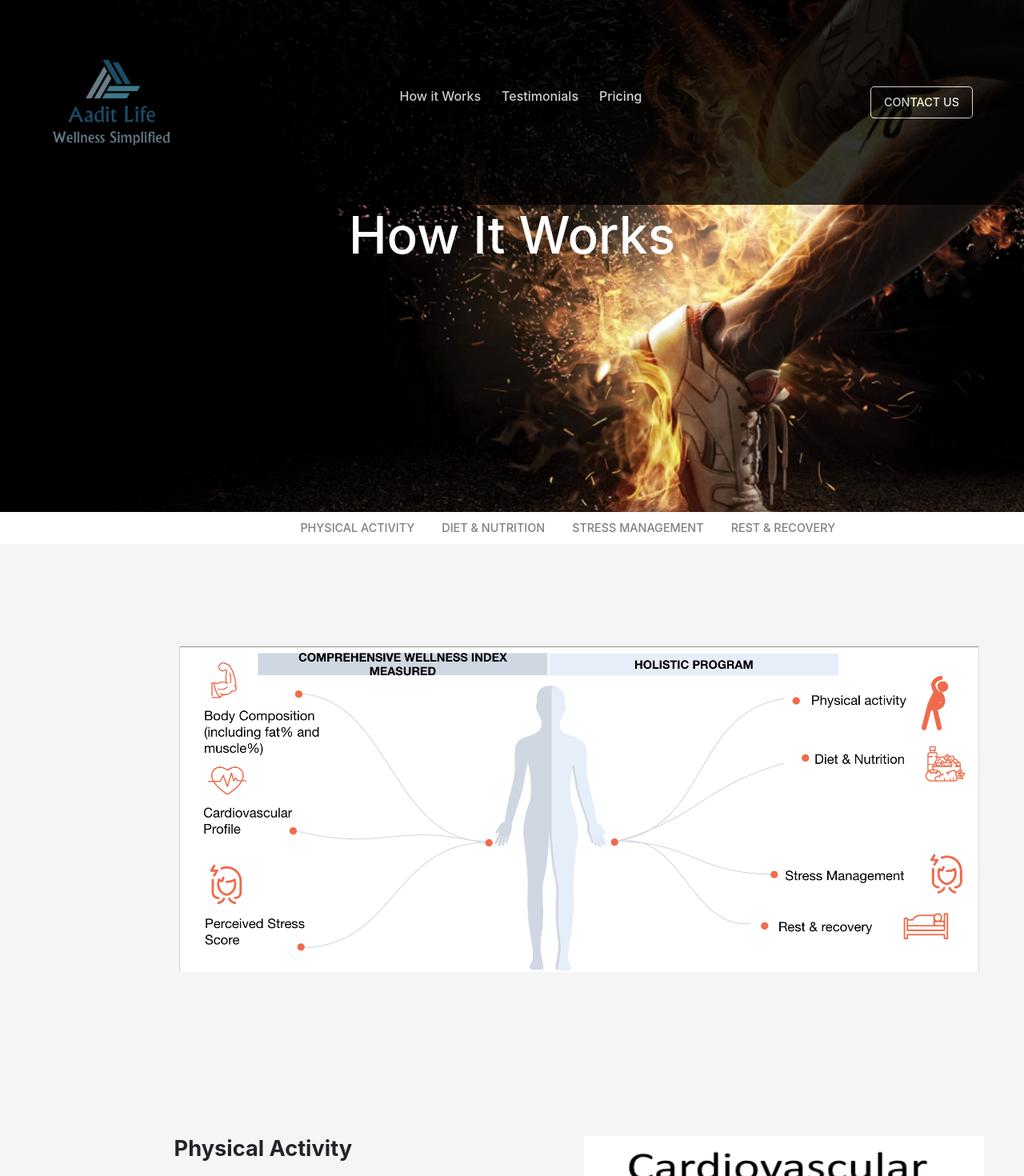
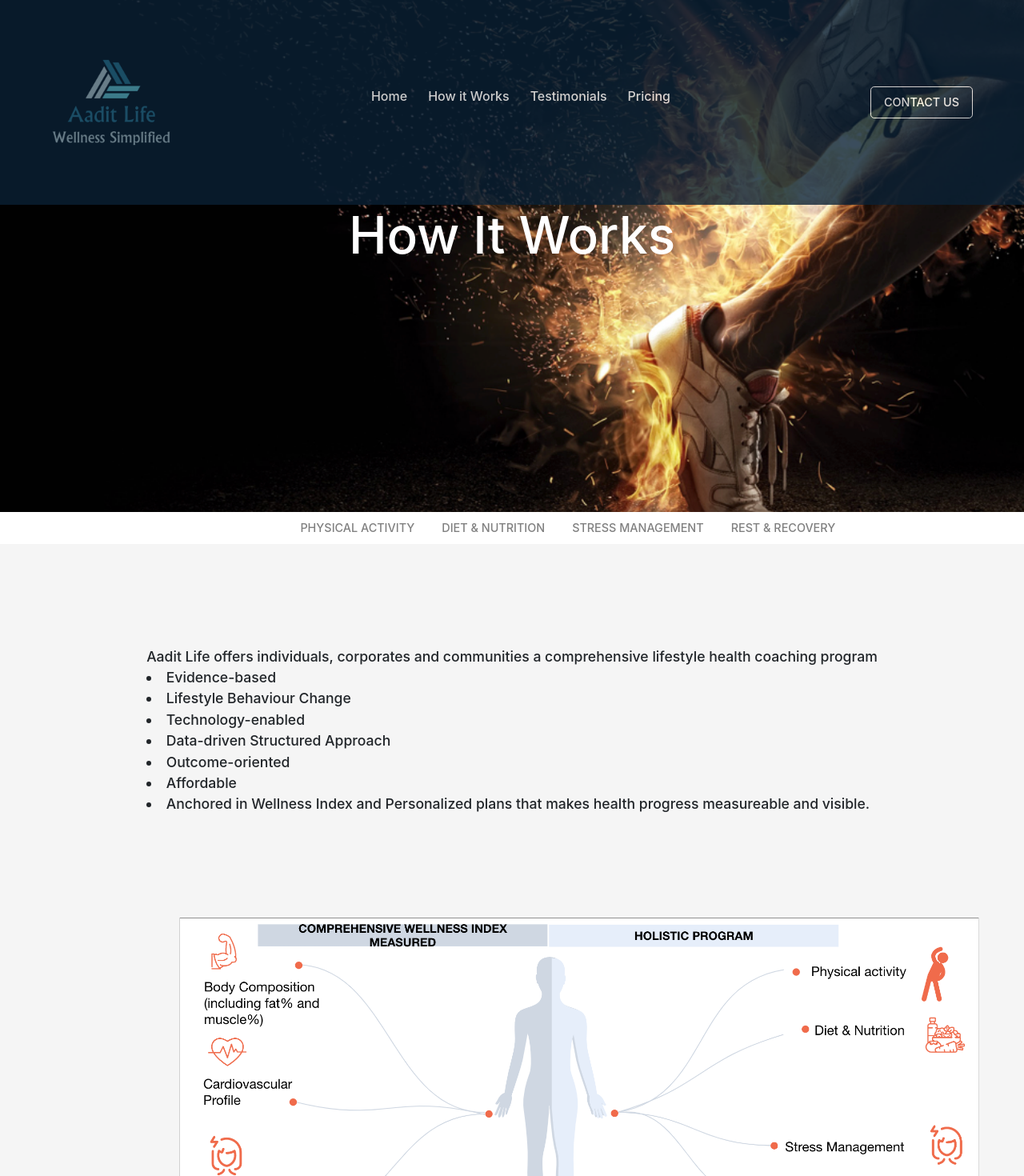
Before and after one commit to karunaBhardwaj/aaditlifewebsite, an Angular app: page /working in a window 1280 px wide. Shown: the top 1470 px of the page at 80% size. Built offline with nearby package versions, Linux system fonts and the light colour scheme.

Commit message:
HTML and CSS changes to How it Works page

```diff
--- a/src/app/working/working.component.html
+++ b/src/app/working/working.component.html
@@ -4,6 +4,9 @@
       <img src="../../../assets/MediumSquareLogo.png" width="150" height="150" alt="">
     </a>
     <ul style="padding-left:0 ">
+      <li class="nav-item">
+            <a style="color: white; font-weight: 500" class="btn btn-link" href="../">Home</a>
+      </li>
       <li class="nav-item">
         <a style="color: white; font-weight: 500" class="btn btn-link" href="/working">How it Works</a>
       </li>
@@ -41,8 +44,18 @@
       & RECOVERY</button>
   </div>
 </div>
+<div class="section-2" > <p class="highlights">Aadit Life offers individuals, corporates and communities a comprehensive lifestyle health coaching program
+     <li>Evidence-based </li>
+     <li>Lifestyle Behaviour Change</li>
+     <li>Technology-enabled</li>
+     <li>Data-driven Structured Approach</li>
+     <li>Outcome-oriented</li>
+     <li>Affordable </li>
+     <li>Anchored in Wellness Index and Personalized plans that makes health progress measureable and visible.</li>
 
+   </p></div>
 <div class="section-2">
+
   <div class="sec2-col">
     <img style="display: block;
     margin-left: 35%;
@@ -112,7 +125,7 @@
 
 
 
-
+<!--
 <div class="section-8">
   <h3 align="center" style="font-weight: bolder">Ready to learn more?</h3>
   <h6 align="center">Request for more details by filling up below form</h6>
@@ -195,4 +208,4 @@
     </form>
   </div>
 
-</div>
+</div> -->
--- a/src/app/working/working.component.scss
+++ b/src/app/working/working.component.scss
@@ -49,7 +49,7 @@ p {
     background-color: whitesmoke;
     display: flex;
     padding-top:10%;
-    padding-bottom: 6%;
+    /* padding-bottom: 6%; */
     // text-align: center;
     text-align: justify;
     align-content: center;
@@ -62,7 +62,7 @@ p {
 .section-3 {
     background-color: white;
     display: flex;
-    padding-top: 10%;
+    padding-top: 7%;
     padding-bottom: 3%;
     text-align: center;
     text-align: justify;
@@ -139,7 +139,7 @@ p {
 }
 
 .fixed-top {
-    background: black;
+    background: #0B2135;
     opacity: 0.8;
 
     @media only screen and (max-width: 1366px) {
@@ -156,3 +156,10 @@ button:hover {
     color: white;
 
 }
+
+.highlights{
+    position: relative;
+    margin: auto auto;
+    font-size: 1.1em;
+    font-weight: 500;
+}
--- a/src/app/working/working.component.ts
+++ b/src/app/working/working.component.ts
@@ -39,6 +39,12 @@ export class WorkingComponent implements OnInit {
 
   };
   ngOnInit() {
+    /* document.getElementsByClassName("section-2")[0].addEventListener("load", function(){
+       setTimeout(function() {
+         this.fadeInSequentially($("li").first());
+
+          }, 80);
+     }); */
     this.myForm = new FormGroup({
       firstname: new FormControl('', [Validators.required, Validators.minLength(2)]),
       lastname: new FormControl('', [Validators.required, Validators.minLength(2)]),
@@ -69,6 +75,8 @@ export class WorkingComponent implements OnInit {
       //   // navBtn.style.backgroundColor = '#FD6E75';
       // }
     });
+
+
   }
 
   onSubmit() {
@@ -132,4 +140,15 @@ export class WorkingComponent implements OnInit {
     const el = document.getElementById(id);
     el.scrollIntoView({ behavior: 'smooth' });
   }
+
+   fadeInSequentially (element) {
+    if (element == null || element.length === 0) {
+      return;
+    }
+    $(element).fadeIn(400, function () {
+      this.fadeInSequentially($(element).next());
+    });
+  }
+
+
 }
```
